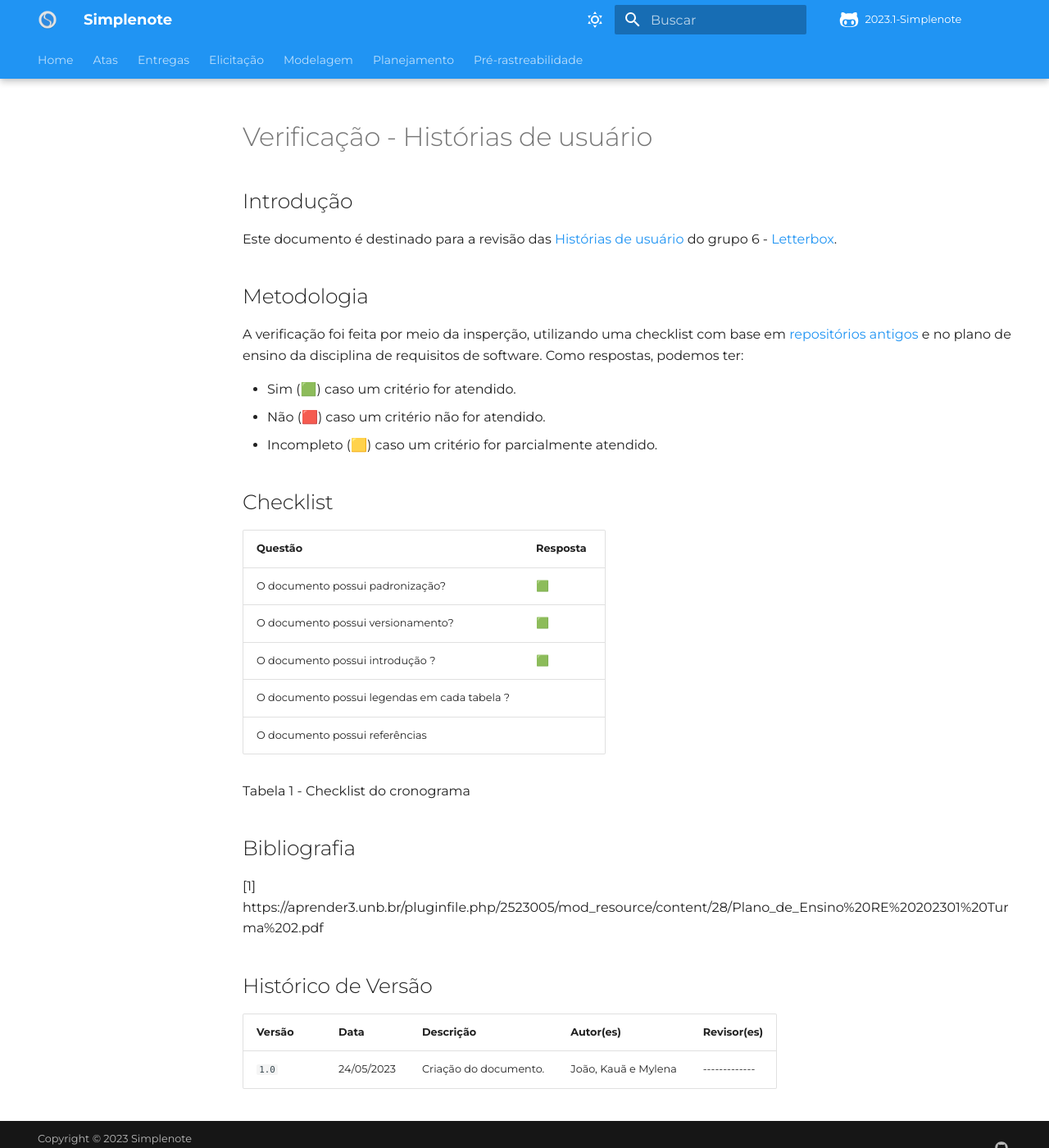
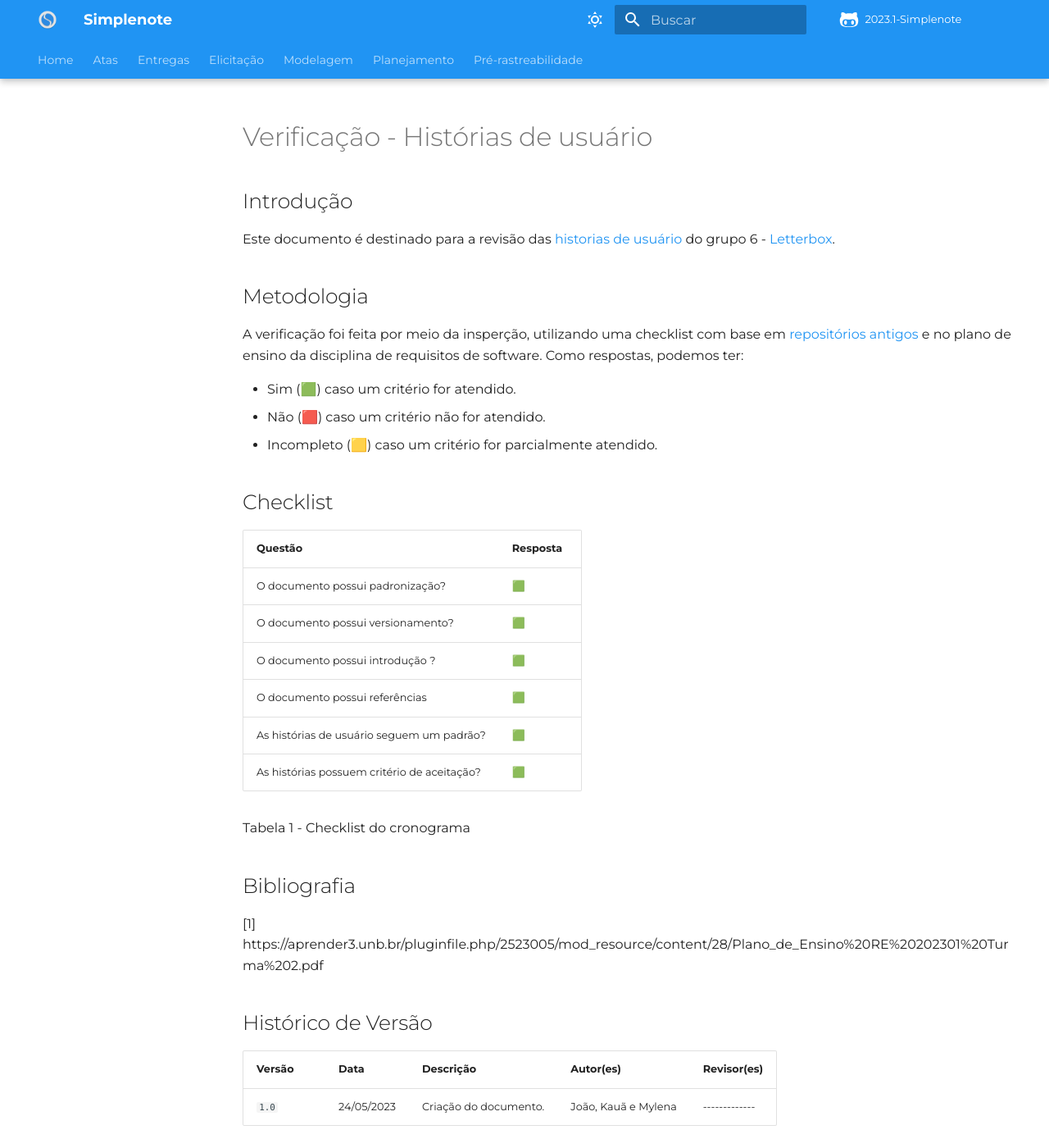
Before and after one commit to Requisitos-de-Software/2023.1-Simplenote, an MkDocs documentation site: the page built from docs/analise/modelagem/Agil/Historias_de_usuario.md, in a window 1280 px wide and 1400 px high. Shown: the whole window at 82% size. Built offline with MkDocs 1.6.1 and Material for MkDocs 9.7.7, drawn with Linux system fonts in a browser that asks for light colours; some web fonts are replaced; comment, search, counter and statistics services are not loaded.

Commit message:
Atualizar o Historias_de_usuario.md

```diff
--- a/docs/analise/modelagem/Agil/Historias_de_usuario.md
+++ b/docs/analise/modelagem/Agil/Historias_de_usuario.md
@@ -2,7 +2,7 @@
 # Verificação - Histórias de usuário
 
 ## Introdução
-Este documento é destinado para a revisão das [Histórias de usuário](https://github.com/Requisitos-de-Software/2023.1-Letterboxd/blob/master/docs/Modelagem/espSuplementar.md) do grupo 6 - [Letterbox](https://github.com/Requisitos-de-Software/2023.1-Letterboxd).
+Este documento é destinado para a revisão das [historias de usuário]( https://requisitos-de-software.github.io/2023.1-Letterboxd/Modelagem/Metodologias%20Ageis/historiaUsuario/) do grupo 6 - [Letterbox](https://github.com/Requisitos-de-Software/2023.1-Letterboxd).
 
 ## Metodologia
 
@@ -18,8 +18,9 @@ A verificação foi feita por meio da insperção, utilizando uma checklist com
 |O documento possui padronização?|🟩|
 |O documento possui versionamento?|🟩|
 |O documento possui introdução ?|🟩|
-|O documento possui legendas em cada tabela ?||
-|O documento possui referências ||
+|O documento possui referências |🟩|
+|As histórias de usuário seguem um padrão?|🟩|
+|As histórias possuem critério de aceitação?|🟩|
 
 Tabela 1 - Checklist do cronograma
 
```
